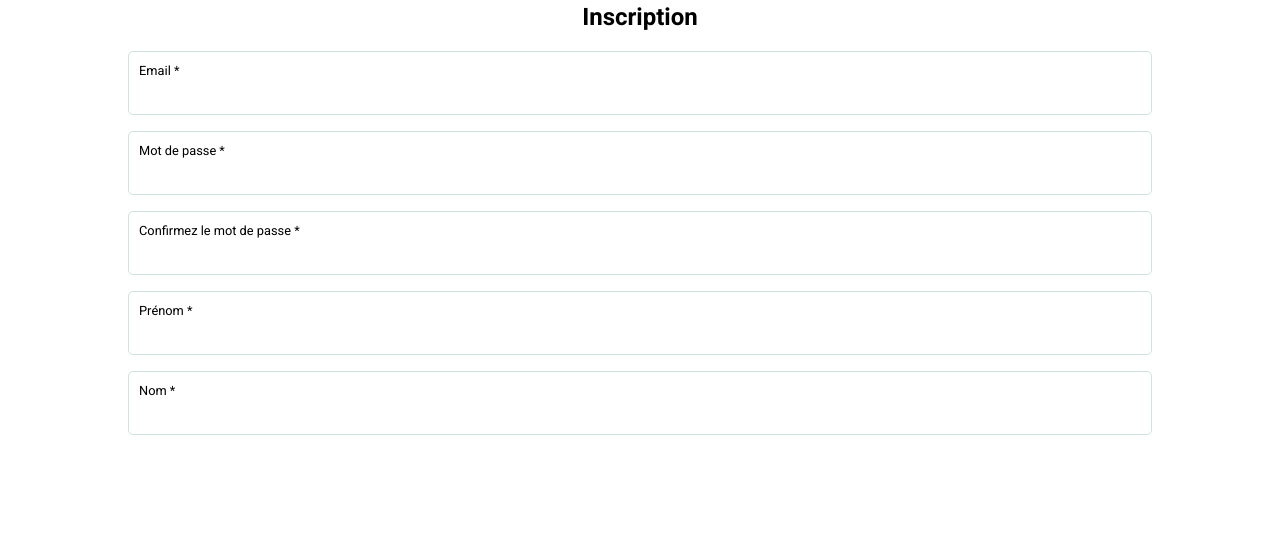
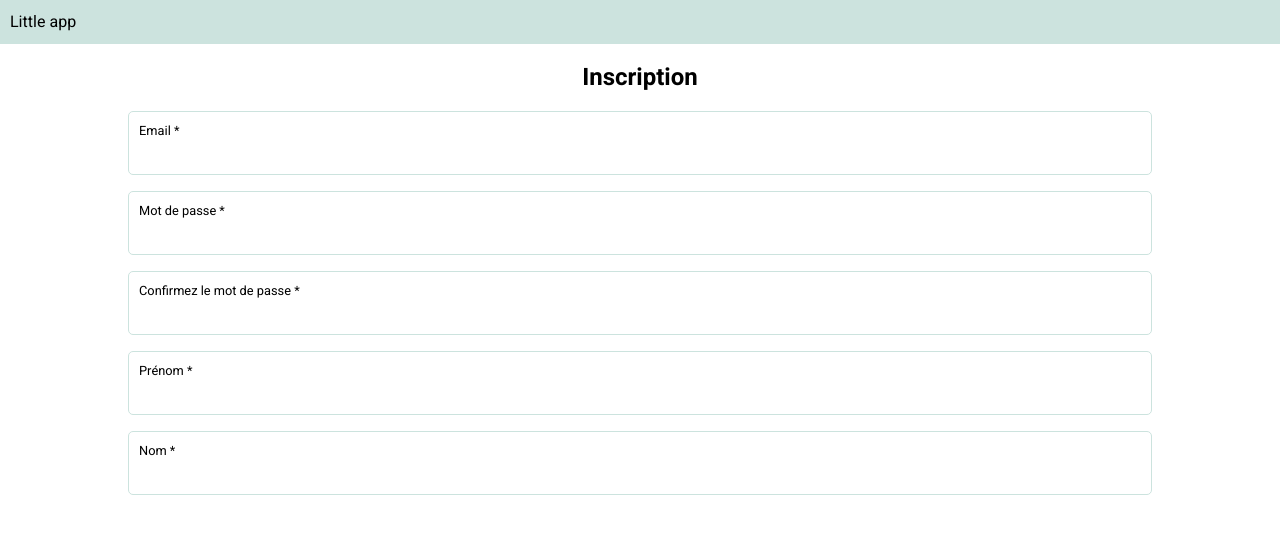
Before and after one commit to Junior-Et-Alors/little-app-frontend, a React (Create React App) app: page /register in a window 1280 px wide. Shown: the top 534 px of the page. Built offline with nearby package versions, Linux system fonts and the light colour scheme.

Commit message:
Creating header

```diff
--- /dev/null
+++ b/src/Layouts/Header/Header.js
@@ -0,0 +1,10 @@
+import React from 'react';
+import './Header.scss'
+
+export default function Header() {
+  return (
+    <header className='header'>
+    Little app
+    </header>
+  )
+}
--- /dev/null
+++ b/src/Layouts/Header/Header.scss
@@ -0,0 +1,7 @@
+@import '../../Scss/Variable.scss';
+
+.header {
+  background-color: $light-green;
+  width: 100%;
+  padding: 10px;
+}
--- a/src/Page/Register/Register.js
+++ b/src/Page/Register/Register.js
@@ -1,9 +1,11 @@
 import React from 'react';
 import './Register.scss';
+import Header from '../../Layouts/Header/Header'
 
 export default function Register() {
   return (
     <div className='register'>
+    <Header />
       <h1 className='register__title'>Inscription</h1>
       <form action='' className='register-form'>
         <div className='register-form__input-container'>
--- a/src/Page/Register/Register.scss
+++ b/src/Page/Register/Register.scss
@@ -8,7 +8,7 @@
 
   &__title {
     font-size: 1.5rem;
-    margin-bottom: 1rem
+    margin: 1rem 0;
   }
 }
 
```
